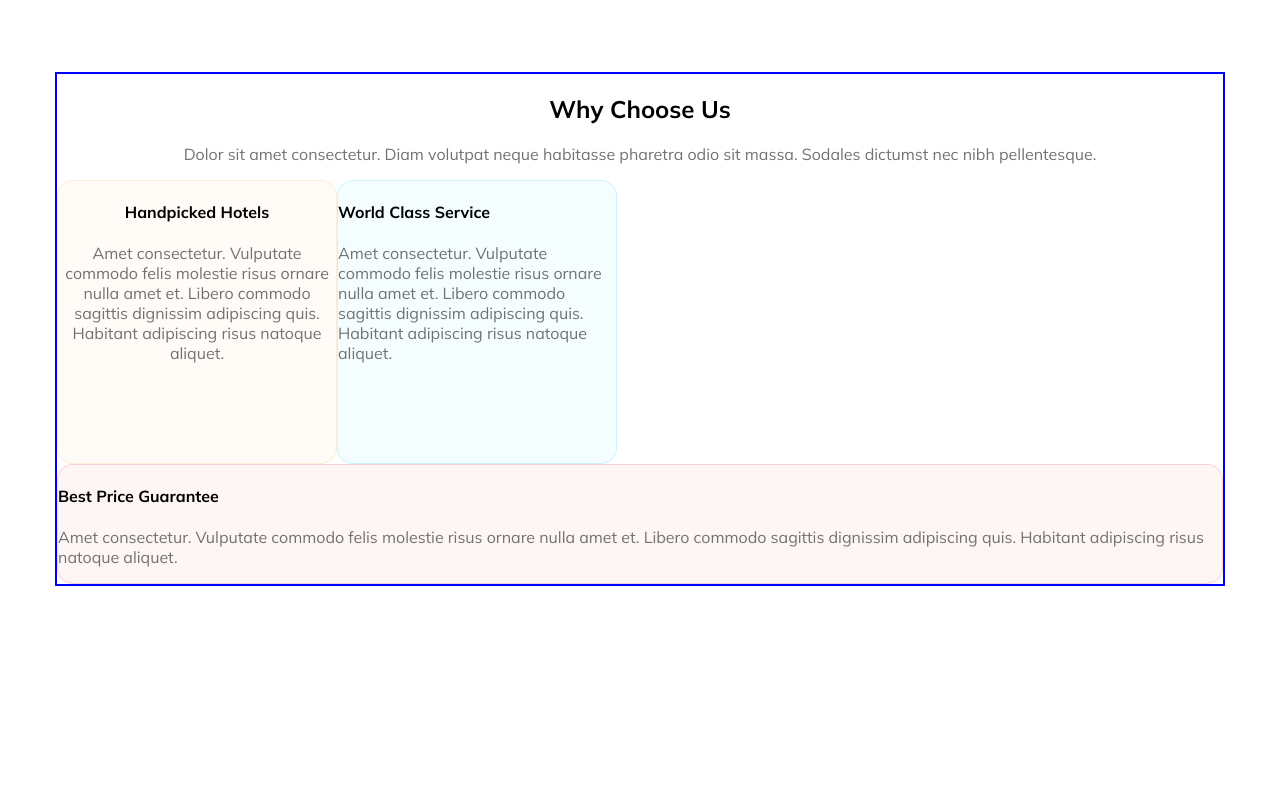
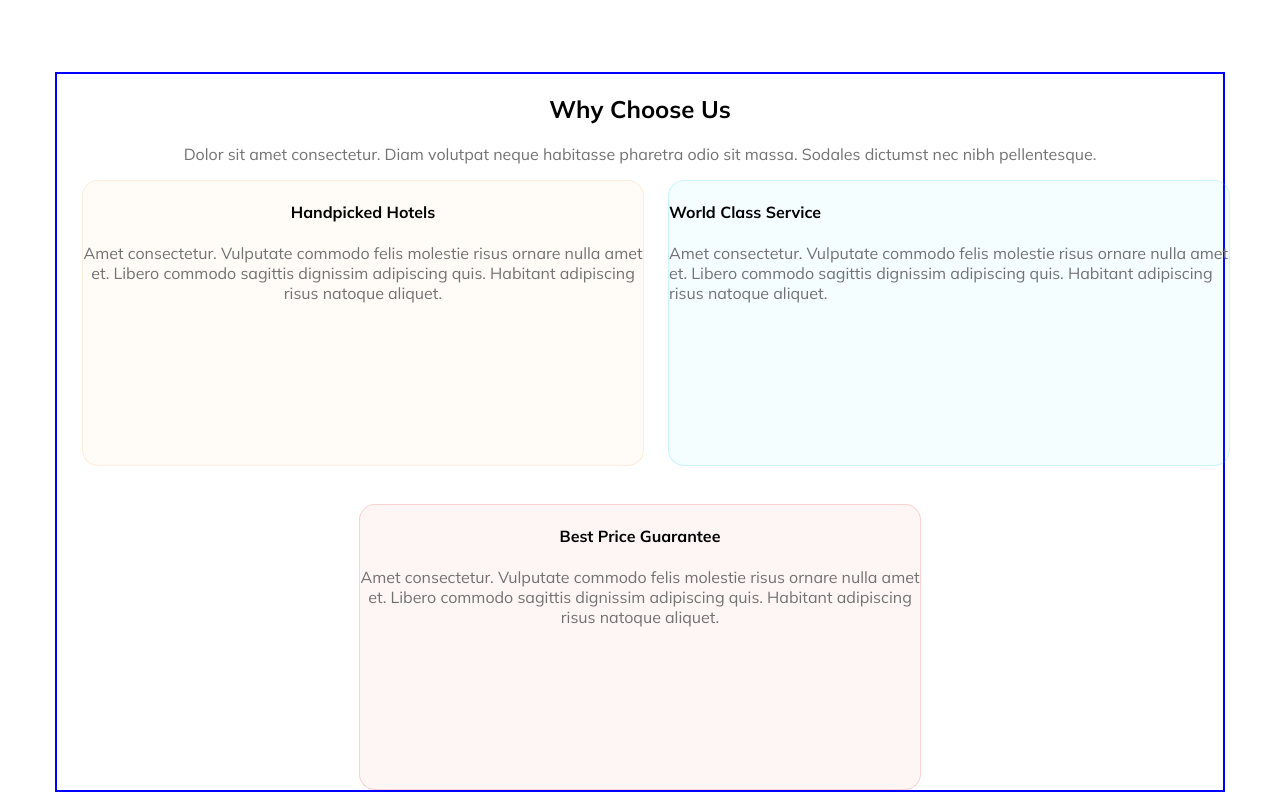
Before and after one commit to Ayub40/second-assignment, a plain HTML site: page index.html in a window 1280 px wide. Shown: the part 2553-3353 px from the top of the page. Before the commit the page ends 3147 px from the top, so only its background shows below. Drawn offline with Linux system fonts and the light colour scheme.

Commit message:
some item added

```diff
--- a/index.html
+++ b/index.html
@@ -140,7 +140,7 @@
                         aliquet. </p>
                 </div>
             </div>
-            <div>
+            <div class="middle-box">
                 <div class="box-3">
                     <h4>Best Price Guarantee</h4>
                     <p class="text-light-gray">Amet consectetur. Vulputate commodo felis molestie risus ornare nulla
--- a/travel.css
+++ b/travel.css
@@ -205,14 +205,14 @@ main {
 
 .box-section {
     /* grid-template-rows: repeat(3, 200px) 50px 50px; */
-    display: flex;
+    display: grid;
     justify-content: space-around;
-    /* grid-template-columns: repeat(3, 1fr);
+    grid-template-columns: repeat(3, 1fr);
     grid-template-rows: repeat(2, 150px);
     gap: 24px;
-    width: 100%; */
-    width: 560px;
-    height: 284px;
+    width: 100%;
+    /* width: 560px;
+    height: 284px; */
 
 }
 
@@ -222,8 +222,9 @@ main {
     background: rgba(251, 181, 99, 0.05);
     /* padding: 128px; */
     text-align: center;
-    /* width: 560px;
-    height: 284px; */
+    width: 560px;
+    height: 284px;
+    margin-left: 25px;
 
 }
 
@@ -231,9 +232,15 @@ main {
     border-radius: 16px;
     border: 1px solid rgba(41, 206, 246, 0.20);
     background: rgba(41, 206, 246, 0.05);
-    /* width: 560px;
-    height: 284px; */
+    width: 560px;
+    height: 284px;
 
+}
+.middle-box{
+    display: flex;
+    align-items: center;
+    justify-content: center;
+    /* height: 100vh;*/
 }
 
 .box-3 {
@@ -241,7 +248,9 @@ main {
     border: 1px solid rgba(233, 68, 68, 0.20);
     background: rgba(233, 68, 68, 0.05);
     align-items: center;
-    /* width: 560px;
-    height: 284px; */
+    text-align: center;
+    justify-content: center;
+    width: 560px;
+    height: 284px;
 
 }
```
